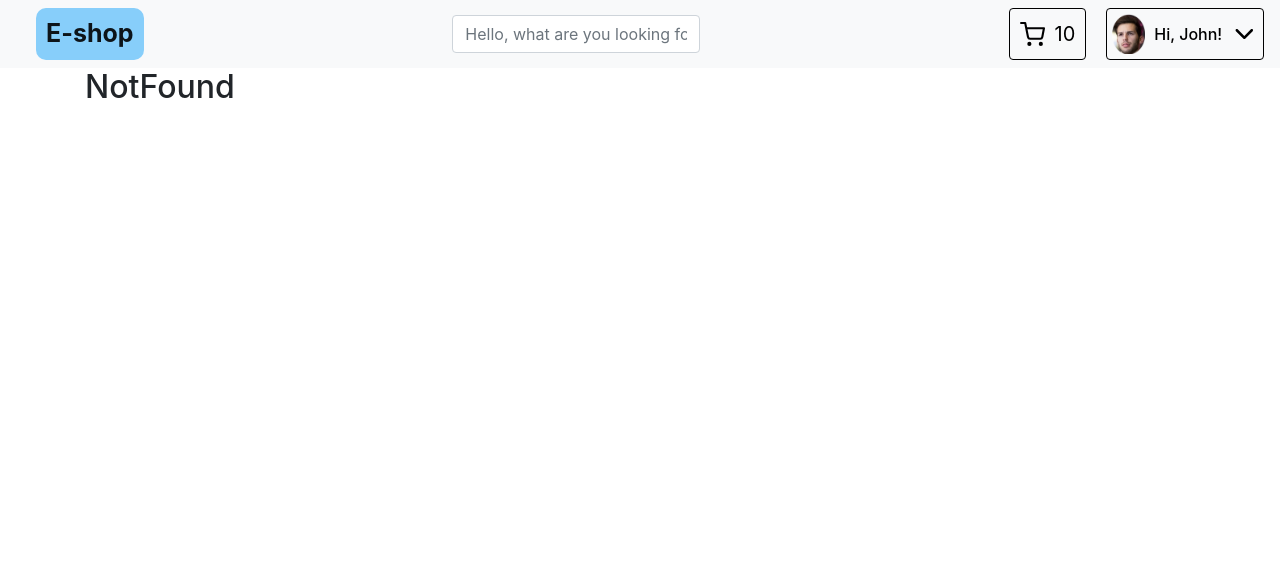
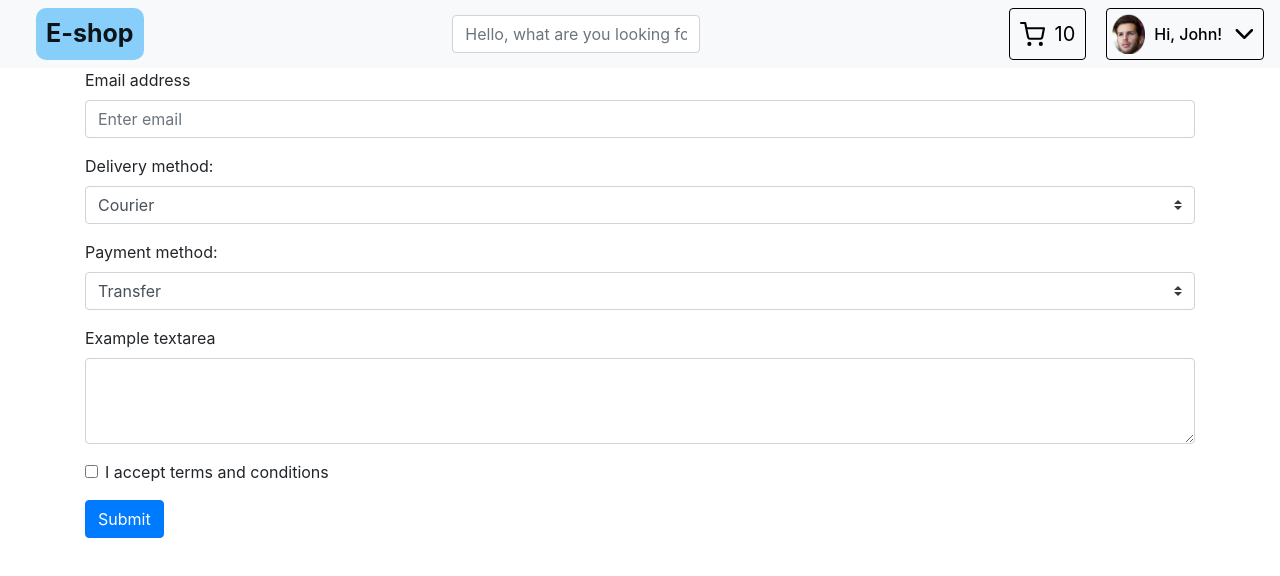
Before and after one commit to Xandreww/e-shop, a React (Create React App) app: page /form in a window 1280 px wide. Shown: the top 576 px of the page. Built offline with nearby package versions, Linux system fonts and the light colour scheme.

Commit message:
add Form sketch

```diff
--- a/src/App.js
+++ b/src/App.js
@@ -8,6 +8,7 @@ import { store } from './redux/store';
 import { MainLayout } from './components/layout/MainLayout/MainLayout';
 import { Homepage } from './components/views/Homepage/Homepage';
 import { Cart } from './components/views/Cart/Cart';
+import { Form } from './components/views/Form/Form';
 import { NotFound } from './components/views/NotFound/NotFound';
 
 const App = () => (
@@ -17,6 +18,7 @@ const App = () => (
         <Switch>
           <Route exact path="/" component={Homepage} />
           <Route exact path="/cart" component={Cart} />
+          <Route exact path="/form" component={Form} />
           <Route exact path="/product/:id" component={Product} />
           <Route path="*" component={NotFound} />
         </Switch>
--- a/src/components/views/Cart/Cart.js
+++ b/src/components/views/Cart/Cart.js
@@ -63,7 +63,7 @@ class Component extends React.Component {
               <FaArrowCircleLeft className={styles.arrowLeft} />
               <p>Continue shopping</p>
             </Button>
-            <Button as={Link} to="/" className={styles.buttonRight}>
+            <Button as={Link} to="/Form" className={styles.buttonRight}>
               <p>Make order</p>
               <FaArrowCircleRight className={styles.arrowRight} />
             </Button>
--- a/src/components/views/Cart/Cart.module.scss
+++ b/src/components/views/Cart/Cart.module.scss
@@ -43,6 +43,7 @@
     align-items: center;
     width: 50%;
     margin: 0 auto;
+    margin-top: 20px;
   }
 
   .buttonLeft,
@@ -72,4 +73,18 @@
     margin: 10px;
     border-bottom: 1px solid #dee2e6;
   }
+
+  .buttonRight {
+    &:hover {
+      background-color: greenyellow;
+      color: black;
+    }
+  }
+
+  .buttonLeft {
+    &:hover {
+      background-color: lightskyblue;
+      color: black;
+    }
+  }
 }
--- /dev/null
+++ b/src/components/views/Form/Form.js
@@ -0,0 +1,68 @@
+import React from 'react';
+import PropTypes from 'prop-types';
+import { Form, Button } from 'react-bootstrap';
+
+// import { connect } from 'react-redux';
+// import { reduxSelector, reduxActionCreator } from '../../../redux/exampleRedux.js';
+
+import styles from './Form.module.scss';
+
+class Component extends React.Component {
+  static propTypes = {
+    products: PropTypes.array,
+  };
+
+  render() {
+    // const { products } = this.props;
+
+    return (
+      <Form>
+        <Form.Group controlId="formBasicEmail">
+          <Form.Label>Email address</Form.Label>
+          <Form.Control type="email" placeholder="Enter email" />
+        </Form.Group>
+        <Form.Group controlId="exampleForm.SelectCustom">
+          <Form.Label>Delivery method:</Form.Label>
+          <Form.Control as="select" custom>
+            <option>Courier</option>
+            <option>Parcel locker</option>
+            <option>Personal pickup</option>
+          </Form.Control>
+        </Form.Group>
+        <Form.Group controlId="exampleForm.SelectCustom">
+          <Form.Label>Payment method:</Form.Label>
+          <Form.Control as="select" custom>
+            <option>Transfer</option>
+            <option>Upon receipt</option>
+          </Form.Control>
+        </Form.Group>
+        <Form.Group controlId="exampleForm.ControlTextarea1">
+          <Form.Label>Example textarea</Form.Label>
+          <Form.Control as="textarea" rows="3" />
+        </Form.Group>
+        <Form.Group controlId="formBasicCheckbox">
+          <Form.Check type="checkbox" label="I accept terms and conditions" />
+        </Form.Group>
+        <Button variant="primary" type="submit">
+          Submit
+        </Button>
+      </Form>
+    );
+  }
+}
+
+// const mapStateToProps = state => ({
+//   someProp: reduxSelector(state),
+// });
+
+// const mapDispatchToProps = dispatch => ({
+//   someAction: arg => dispatch(reduxActionCreator(arg)),
+// });
+
+// const Container = connect(mapStateToProps, mapDispatchToProps)(Component);
+
+export {
+  Component as Form,
+  // Container as Form,
+  Component as FormComponent,
+};
--- /dev/null
+++ b/src/components/views/Form/Form.module.scss
@@ -0,0 +1,4 @@
+@import '../../../styles/settings.scss';
+
+// .root {
+// }
```
